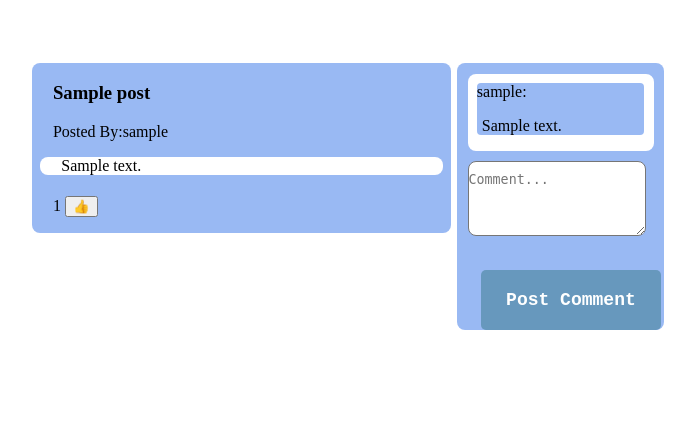
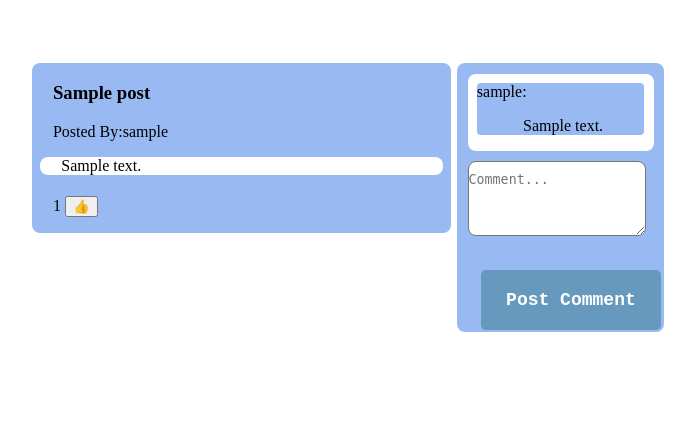
Before and after one commit to cs77-S25/final_project-acole1-lloisea1-mmcerle1, a Flask app: page /forum_item/1 in a window 1280 px wide. Shown: the part 46-467 px from the top of the page, without its empty margins (292-987 px from the left). Run offline with Flask 3, Linux system fonts and the light colour scheme; tables that the repository leaves empty hold one stand-in row (values such as "Sample post").

Commit message:
Update forum_item.css

```diff
--- a/static/styles/forum_item.css
+++ b/static/styles/forum_item.css
@@ -41,6 +41,10 @@
     height:fit-content;
     align-items: center;
 }
+.comments_and_make_comments p {
+    text-align: center;
+    padding-left: 0;
+}
 .comments{
     height: 50%;
     background-color: rgb(255, 255, 255);
@@ -64,7 +68,7 @@
 #comment_form {
     height:auto;
     width: 100%;
-    margin: 0% 5% 0%;
+    margin: 0% 5% 1%;
     position: relative;
     bottom: 0;
 }
```
